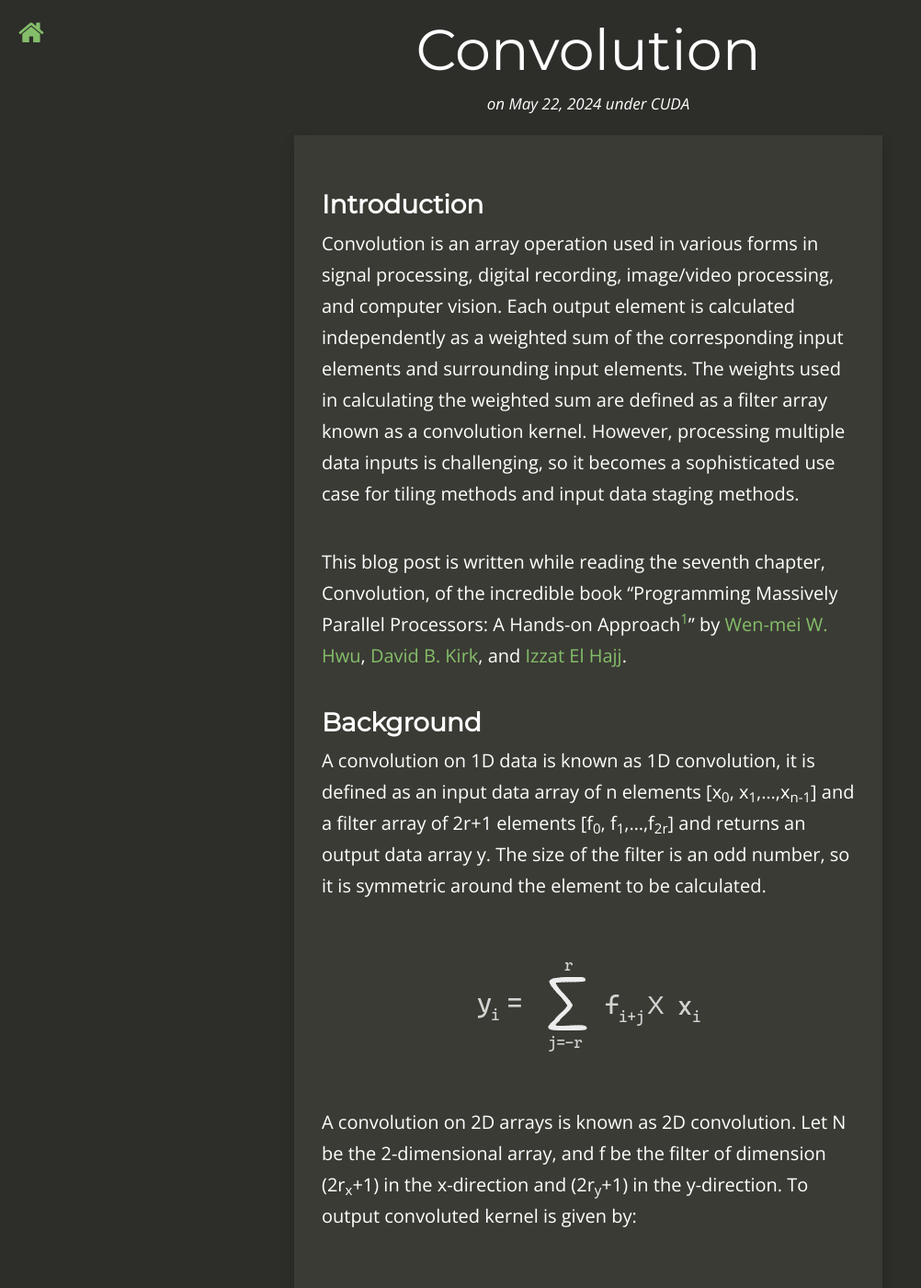
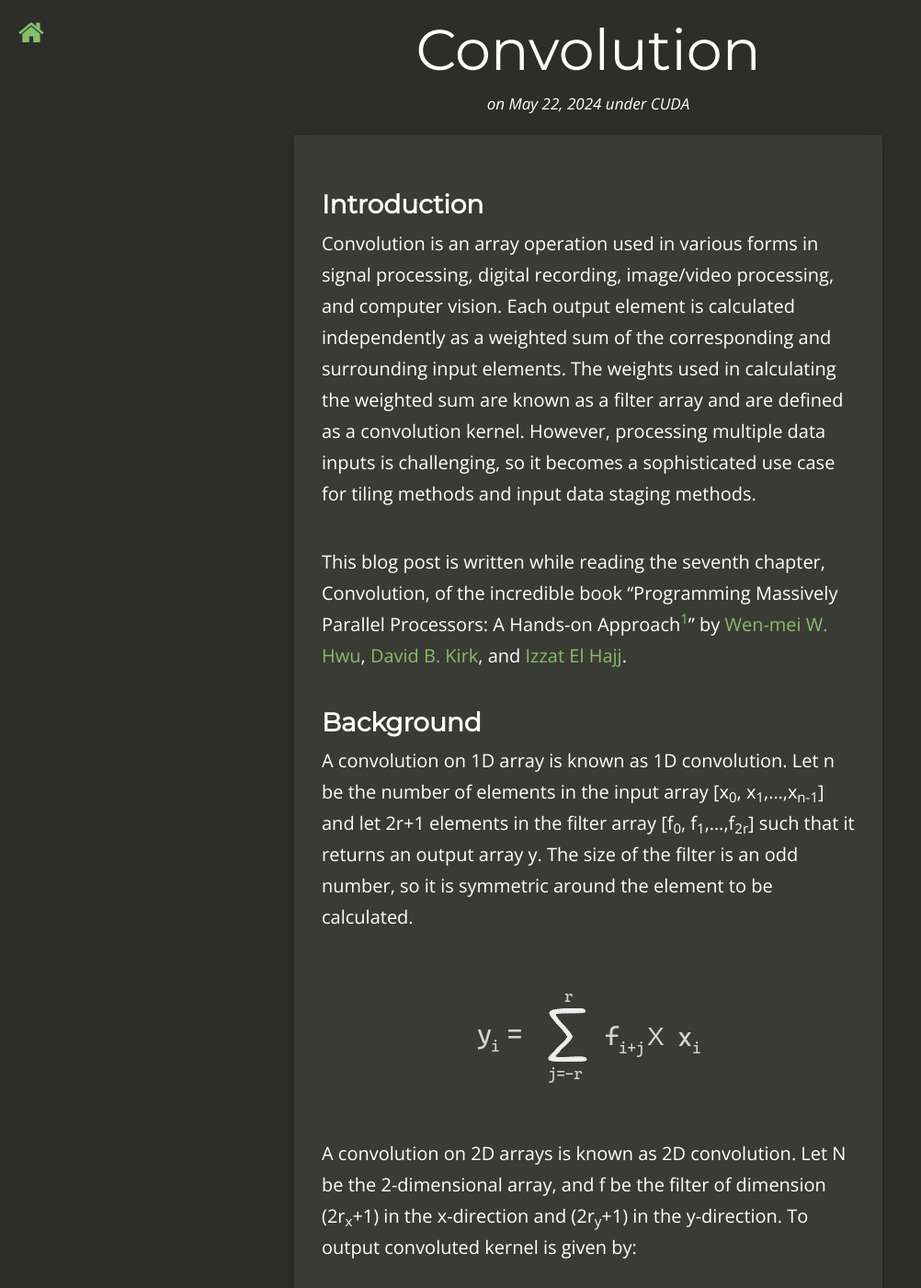
Before and after one commit to khushi-411/khushi-411.github.io, a Jekyll site: the page built from _posts/2024-05-22-convolution.md, in a window 1280 px wide and 1400 px high. Shown: the whole window at 92% size, without its empty margins (0-1002 px from the left). Built offline with Jekyll 4.4.1, drawn with Linux system fonts in a browser that asks for light colours; nearby versions of some CDN libraries; comment, search, counter and statistics services are not loaded; some of the changed text lies outside the part shown.

Commit message:
[cuda] fix blogs, add images

```diff
--- a/_posts/2024-05-22-convolution.md
+++ b/_posts/2024-05-22-convolution.md
@@ -15,10 +15,10 @@
 various forms in signal processing, digital recording,
 image/video processing, and computer vision.
 Each output element is calculated independently
-as a weighted sum of the corresponding input elements
+as a weighted sum of the corresponding
 and surrounding input elements. The weights used in
-calculating the weighted sum are defined as a filter
-array known as a convolution kernel. However,
+calculating the weighted sum are known as a filter
+array and are defined as a convolution kernel. However,
 processing multiple data inputs is challenging,
 so it becomes a sophisticated use case for tiling
 methods and input data staging methods.
@@ -32,12 +32,12 @@
 and [Izzat El Hajj](https://scholar.google.com/citations?user=_VVw504AAAAJ&hl=en).
 
 ### **Background**
-A convolution on 1D data is known as 1D convolution,
-it is defined as an input data array of n
-elements [x<sub>0</sub>, x<sub>1</sub>,...,x<sub>n-1</sub>]
-and a filter array of 2r+1 elements
+A convolution on 1D array is known as 1D convolution.
+Let n be the number of elements in the input array
+[x<sub>0</sub>, x<sub>1</sub>,...,x<sub>n-1</sub>]
+and let 2r+1 elements in the filter array
 [f<sub>0</sub>, f<sub>1</sub>,...,f<sub>2r</sub>]
-and returns an output data array y. The size of the
+such that it returns an output array y. The size of the
 filter is an odd number, so it is symmetric
 around the element to be calculated.
 
@@ -55,7 +55,11 @@
   <img alt="2D Convolution" src="/assets/CUDA/conv2d_formula.png" class="center" >
 </p>
 
-For the elements in the input array that do
+<p align="center">
+  <img alt="2D Convolution" src="/assets/CUDA/conv2d.png" class="center" >
+</p>
+
+For the elements in the input array that do not
 exist for the calculation with the filter arrays,
 we create an imaginary element, either 0 or
 any other values; these cells with missing
```
Also changed, not shown: _posts/2024-05-20-performance_considerations.md (+1 -1 lines), assets/CUDA/conv2d.png (added).
